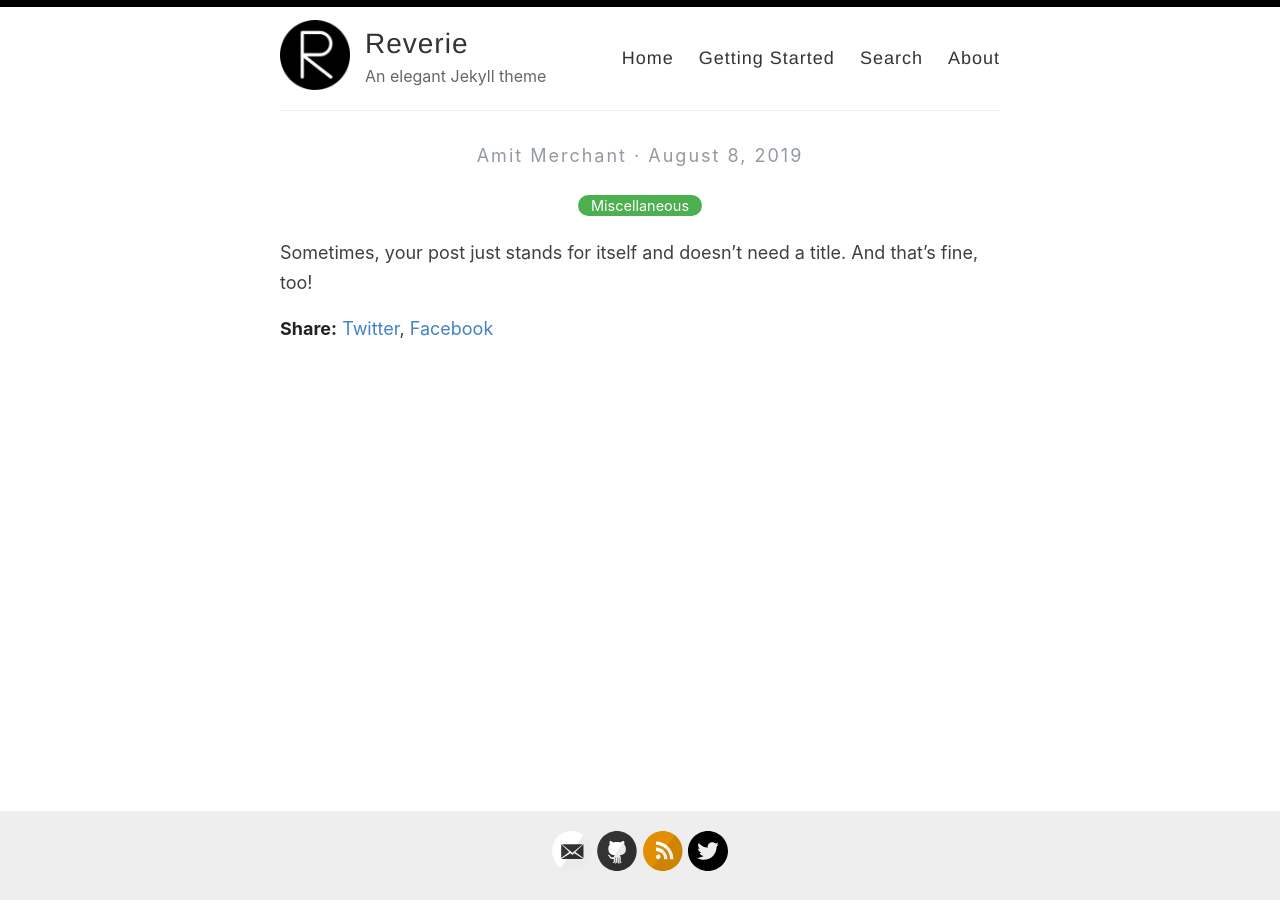
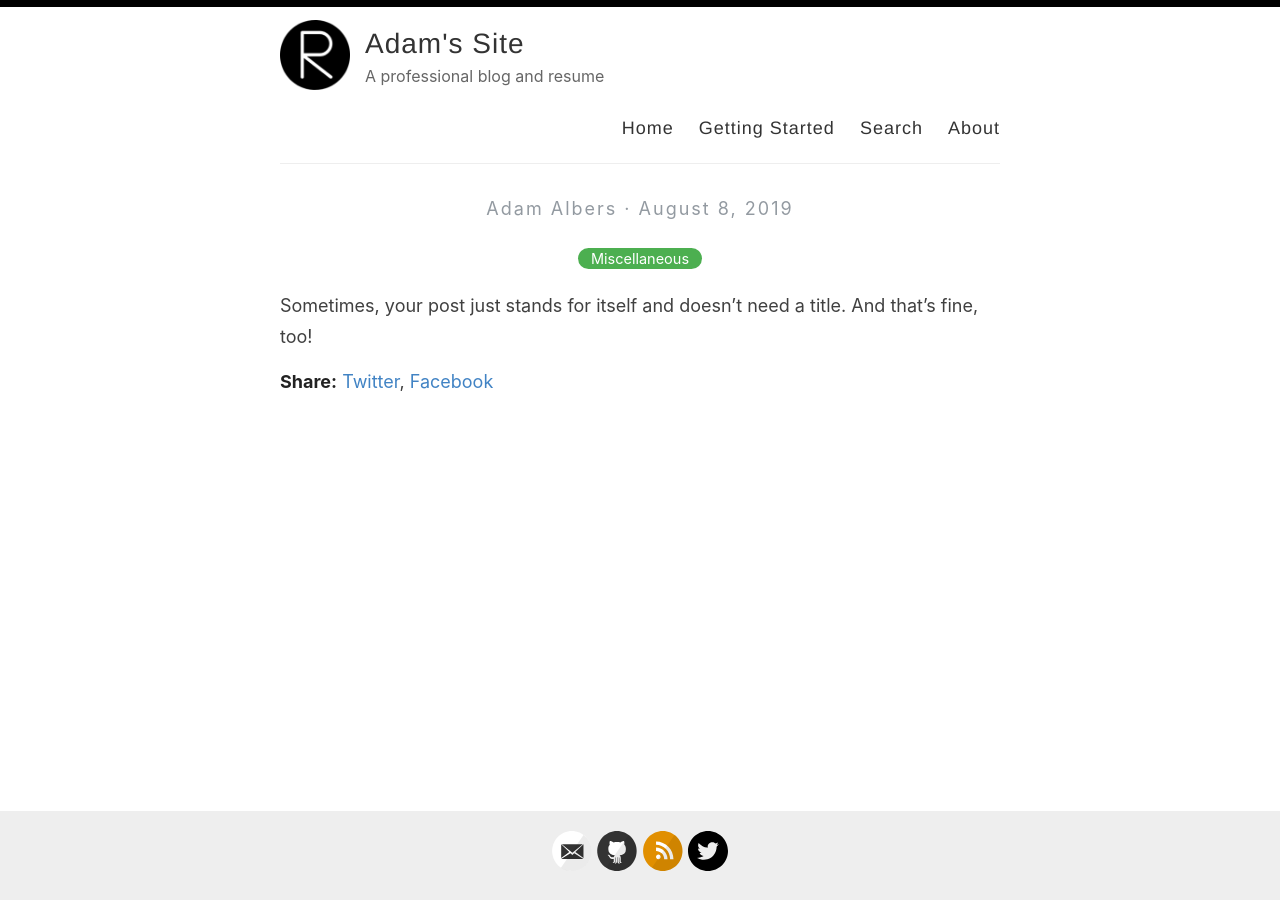
Before and after one commit to adamalbers/adamalbers.github.io, a Jekyll site: the page built from _posts/2019-08-08-no-title-posts.md, in a window 1280 px wide. Built offline with Jekyll 4.4.1, drawn with Linux system fonts in a browser that asks for light colours.

Commit message:
Update _config.yml
Replaced template info with my info.

```diff
--- a/_config.yml
+++ b/_config.yml
@@ -3,13 +3,13 @@
 #
 
 # Name of your site (displayed in the header)
-name: Reverie
+name: Adam's Site
 
 # Name of the author
-author: Amit Merchant
+author: Adam Albers
 
 # Short bio or description (displayed in the header)
-description: An elegant Jekyll theme
+description: A professional blog and resume
 
 # URL of your avatar or profile pic (you could use your GitHub profile pic)
 avatar: /images/reverie.png
@@ -21,10 +21,10 @@ avatar: /images/reverie.png
 # Includes an icon in the footer for each username you enter
 footer-links:
   dribbble:
-  email: amit.d.merchant@gmail.com
+  email: adamalbers@protonmail.com
   facebook:
   flickr:
-  github: amitmerchant1990/reverie
+  github: adamalbers
   instagram:
   linkedin:
   pinterest:
@@ -32,7 +32,7 @@ footer-links:
   twitter: amit_merchant
   stackoverflow:
   youtube: # channel/<your_long_string> or user/<user-name>
-  googleplus: # anything in your profile username that comes after plus.google.com/
+  keybase: aralbers
   playconsole:
 
 
@@ -41,18 +41,18 @@ footer-links:
 disqus:
 
 # Enter your Google Analytics web tracking code (e.g. UA-2110908-2) to activate tracking
-google_analytics: UA-43339302-11
+google_analytics:
 
 # Your website URL (e.g. http://amitmerchant1990.github.io or http://www.amitmerchant.com)
 # Used for Sitemap.xml and your RSS feed
-url: http://www.amitmerchant.com/reverie
-enforce_ssl: https://www.amitmerchant.com/reverie
+url: http://adamalbers.github.io
+enforce_ssl: https://adamalbers.github.io
 
 # If you're hosting your site at a Project repository on GitHub pages
 # (http://yourusername.github.io/repository-name)
 # and NOT your User repository (http://yourusername.github.io)
 # then add in the baseurl here, like this: "/repository-name"
-baseurl: "/reverie"
+baseurl:
 
 #
 # !! You don't need to change any of the configuration flags below !!
```
